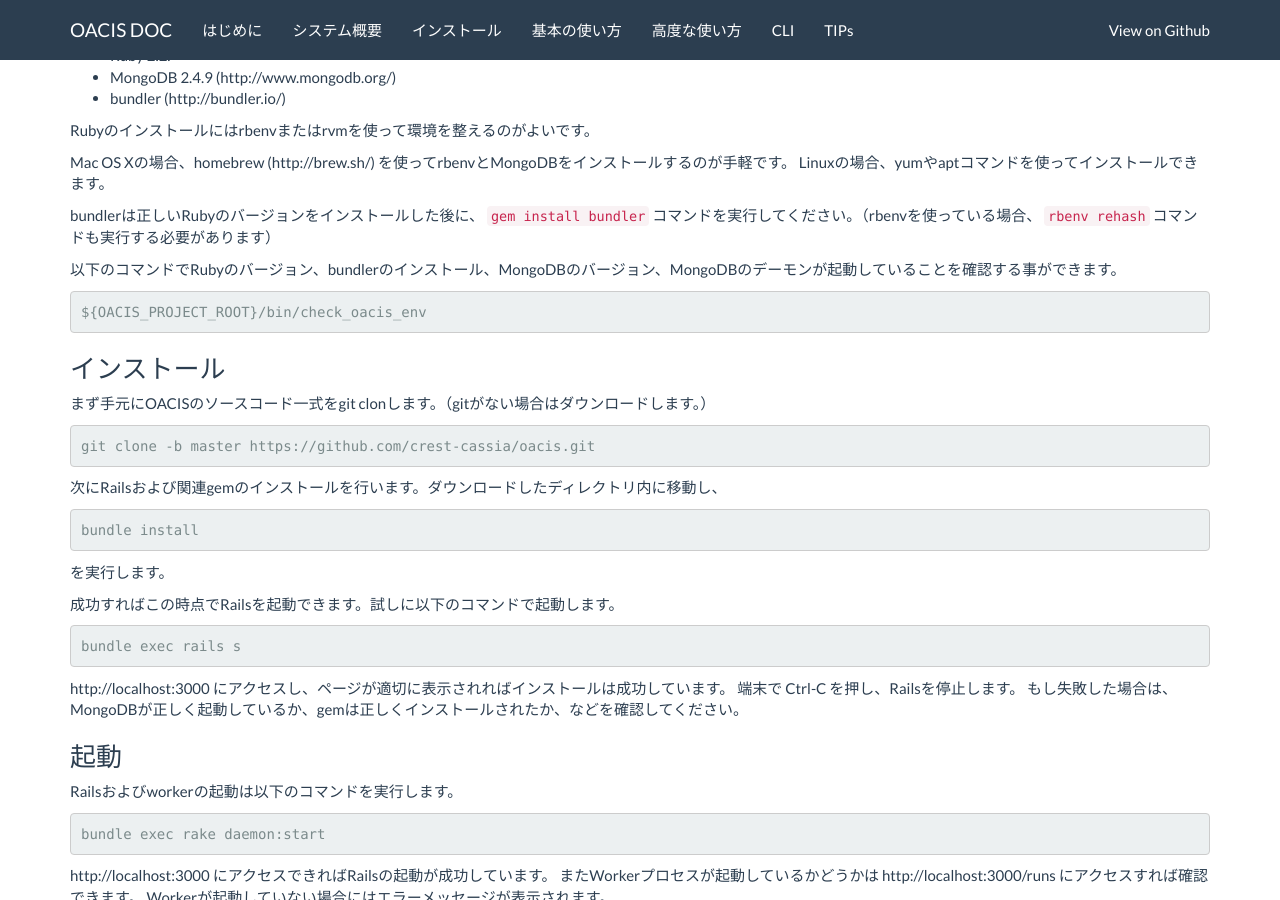
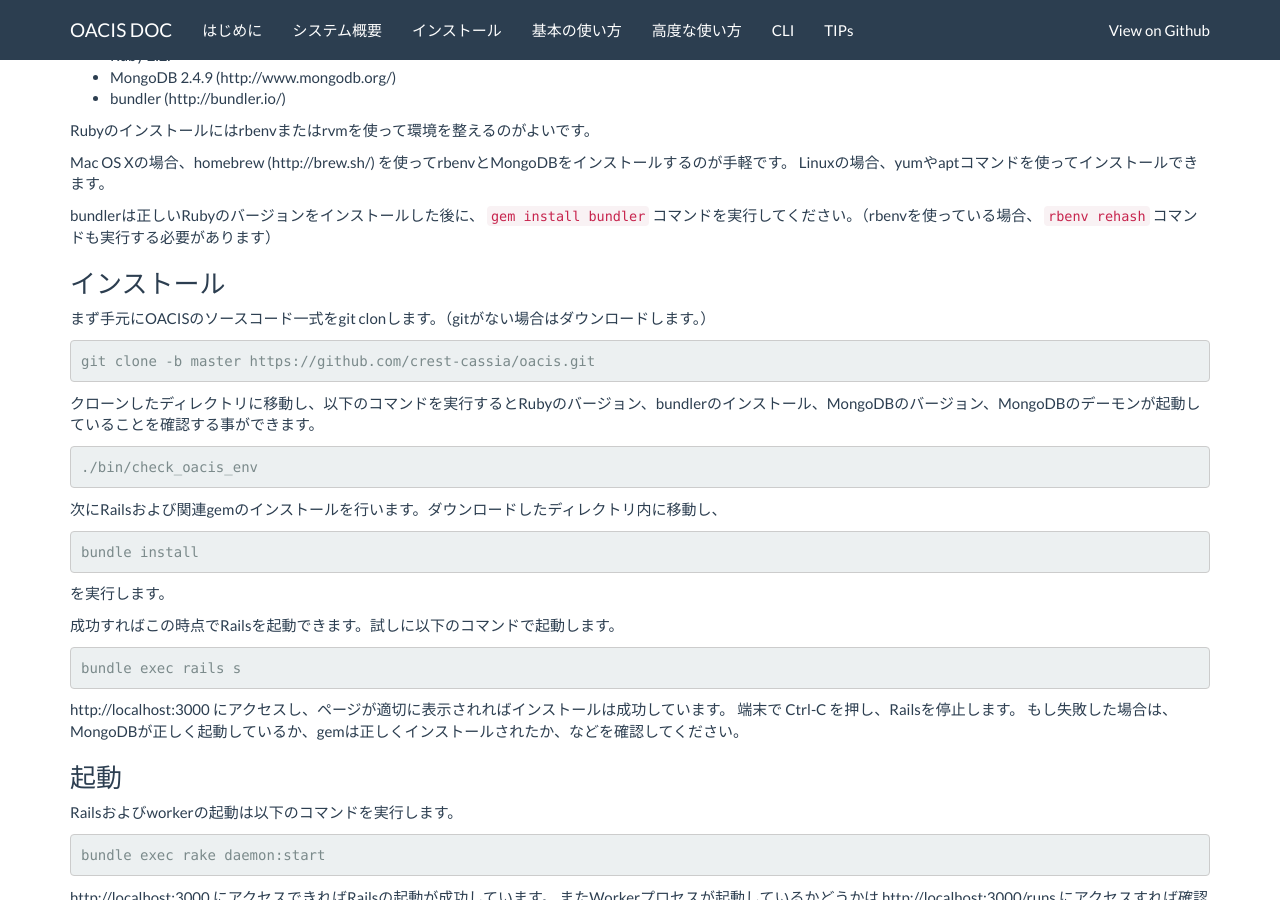
Before and after one commit to crest-cassia/oacis, a Jekyll site: the page built from ja/install.md, in a window 1280 px wide and 900 px high, scrolled down 1106 px. Built offline with Jekyll 4.4.1, drawn with Linux system fonts in a browser that asks for light colours; nearby versions of some CDN libraries.

Commit message:
changed the place of check_oacis_env

```diff
--- a/ja/install.md
+++ b/ja/install.md
@@ -70,17 +70,17 @@ Linuxの場合、yumやaptコマンドを使ってインストールできます
 
 bundlerは正しいRubyのバージョンをインストールした後に、 `gem install bundler` コマンドを実行してください。（rbenvを使っている場合、 `rbenv rehash` コマンドも実行する必要があります）
 
-以下のコマンドでRubyのバージョン、bundlerのインストール、MongoDBのバージョン、MongoDBのデーモンが起動していることを確認する事ができます。
-{% highlight sh %}
-${OACIS_PROJECT_ROOT}/bin/check_oacis_env
-{% endhighlight %}
-
 ### インストール
 
 まず手元にOACISのソースコード一式をgit clonします。（gitがない場合はダウンロードします。）
 
 {% highlight sh %}
 git clone -b master https://github.com/crest-cassia/oacis.git
+{% endhighlight %}
+
+クローンしたディレクトリに移動し、以下のコマンドを実行するとRubyのバージョン、bundlerのインストール、MongoDBのバージョン、MongoDBのデーモンが起動していることを確認する事ができます。
+{% highlight sh %}
+./bin/check_oacis_env
 {% endhighlight %}
 
 次にRailsおよび関連gemのインストールを行います。ダウンロードしたディレクトリ内に移動し、
```
